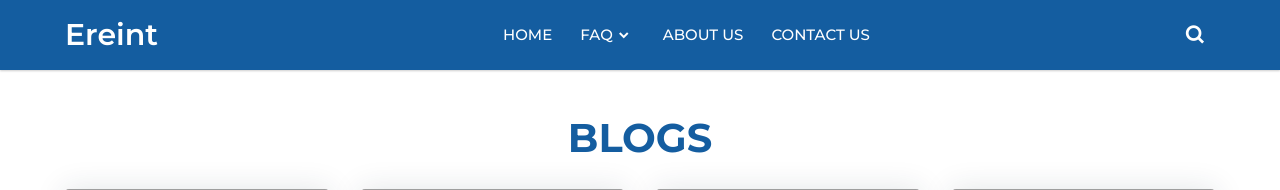
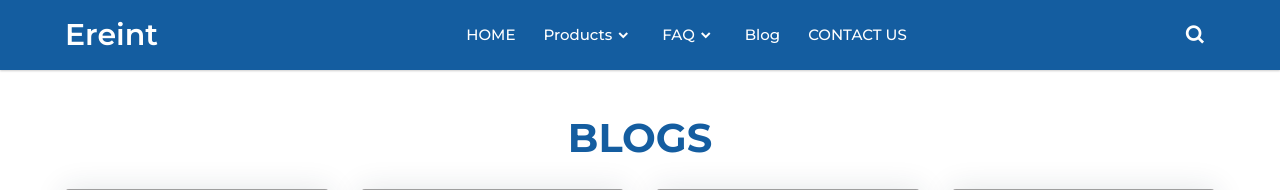
Before and after one commit to salman554480/thedelipapercom, a PHP site: page /blog.php in a window 1280 px wide. Shown: the top 190 px of the page. Run offline with PHP 8.4, Linux system fonts and the light colour scheme; some libraries are stand-ins or nearby versions; grey boxes are pictures that could not be loaded.

Commit message:
update navbbar

```diff
--- a/parts/navbar.php
+++ b/parts/navbar.php
@@ -8,7 +8,7 @@
                 <i class='bx bx-x'></i>
             </div>
             <ul class="links">
-                <li><a href="#">HOME</a></li>
+                <li><a href="index.php">HOME</a></li>
                 <!-- <li>
                     <a href="#">HTML & CSS</a>
                     <i class='bx bxs-chevron-down htmlcss-arrow arrow  '></i>
@@ -29,16 +29,26 @@
                     </ul>
                 </li> -->
                 <li>
+                    <a href="#">Products</a>
+                    <i class='bx bxs-chevron-down js-arrow arrow '></i>
+                    <ul class="js-sub-menu sub-menu">
+                        <li><a href="product_details.php">Product 1</a></li>
+                        <li><a href="product_details.php">Product 2</a></li>
+                        <li><a href="product_details.php">Product 3</a></li>
+                        <li><a href="product_details.php">Product 4</a></li>
+                        <li><a href="product_details.php">Product 5</a></li>
+                    </ul>
+                </li>
+                <li>
                     <a href="#">FAQ</a>
                     <i class='bx bxs-chevron-down js-arrow arrow '></i>
                     <ul class="js-sub-menu sub-menu">
-                        <li><a href="#">Why Greeseproof Paper</a></li>
-                        <li><a href="#">Privacy Policy</a></li>
-                        <li><a href="#">Terms & Conditions</a></li>
+                        <li><a href="privacy-policy.php">Privacy Policy</a></li>
+                        <li><a href="terms-and-condition.php">Terms & Conditions</a></li>
                     </ul>
                 </li>
-                <li><a href="#">ABOUT US</a></li>
-                <li><a href="#">CONTACT US</a></li>
+                <li><a href="blog.php">Blog</a></li>
+                <li><a href="contact.php">CONTACT US</a></li>
             </ul>
         </div>
         <div class="search-box">
```
